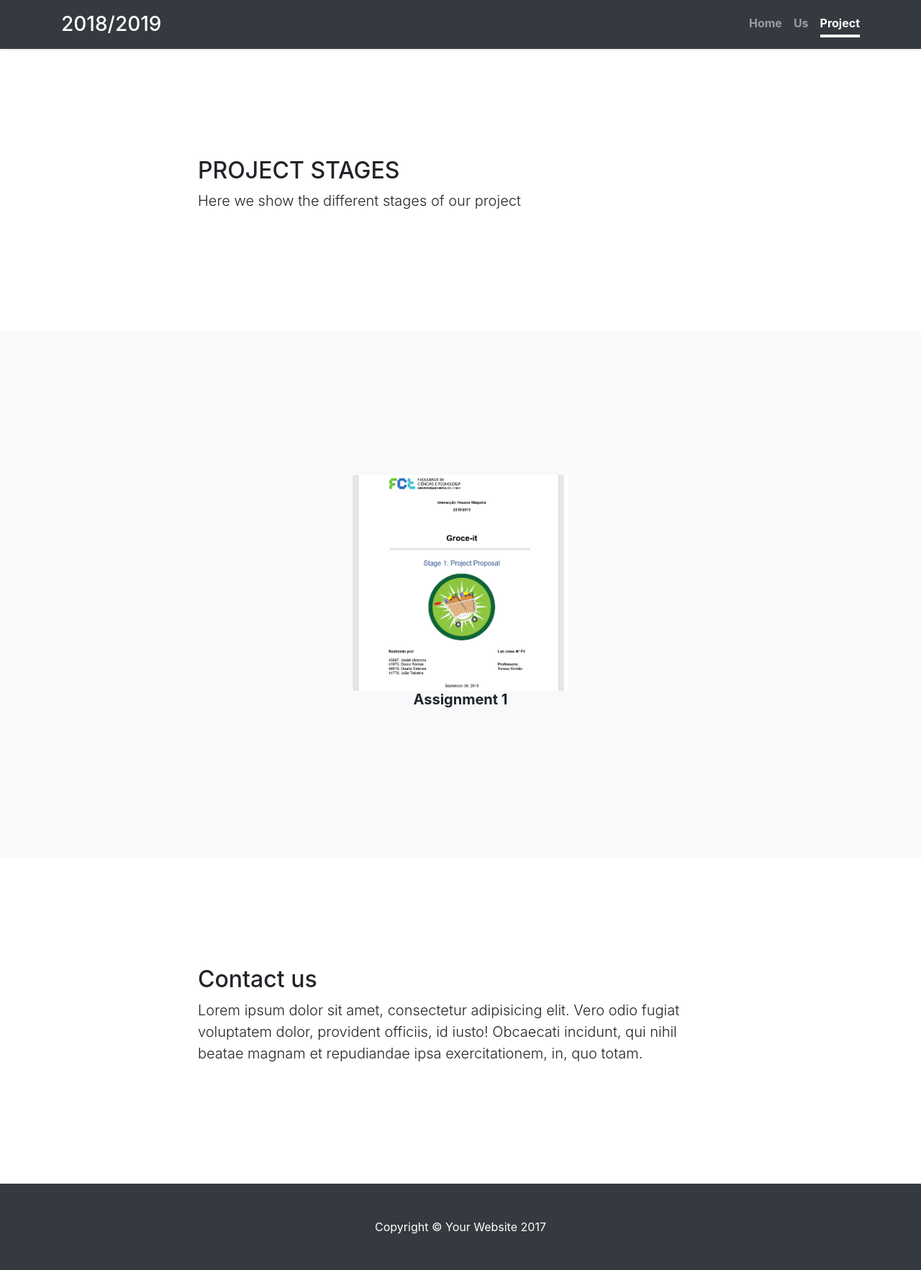
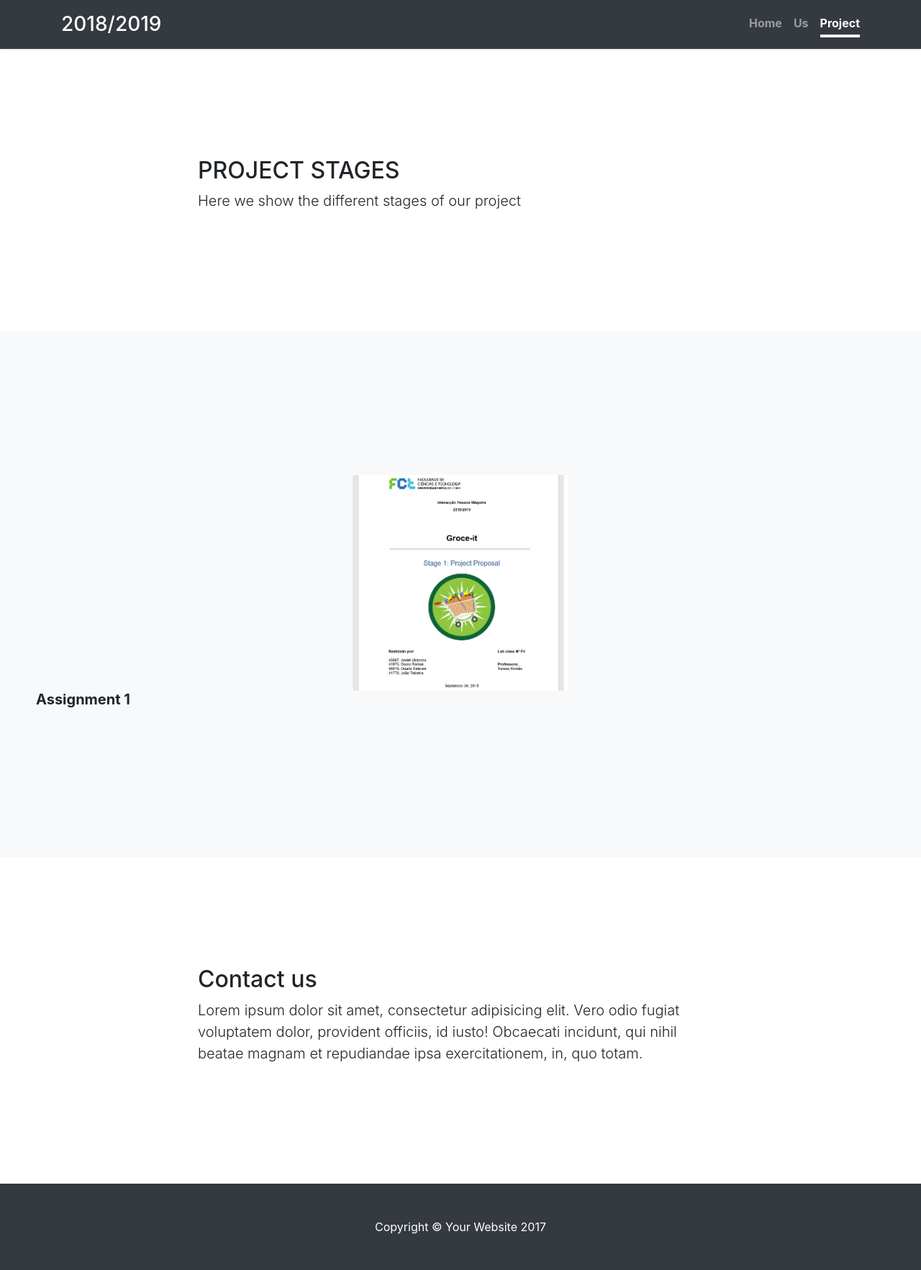
Before and after one commit to brno117/brno117.github.io, a Jekyll site: the page project/index.html, which Jekyll copies as it is, in a window 1280 px wide. Shown: the whole page at 72% size. Built offline with Jekyll 4.4.1, drawn with Linux system fonts in a browser that asks for light colours; nearby versions of some CDN libraries; library files that are not in the unit come from our copies.

Commit message:
Update index.html

```diff
--- a/project/index.html
+++ b/project/index.html
@@ -15,6 +15,8 @@
 
     <!-- Custom styles for this template -->
     <link href="../css/scrolling-nav.css" rel="stylesheet">
+
+    <link href="../css/assignments.css" rel="stylesheet">
 
   </head>
 
@@ -63,7 +65,7 @@
           </div>
         </div>
       </div>-->
-      <div class="text-center" style="padding: 50px">
+      <div style="padding: 50px">
         <a href="https://drive.google.com/open?id=1YXkPg5xoNz-jUf4tVnAKEHGmuAPt2lGR">
           <img src="2018-10-03.png" class="rounded mx-auto d-block img-fluid" width="300" alt="Assignment 1">
         </a>
```
